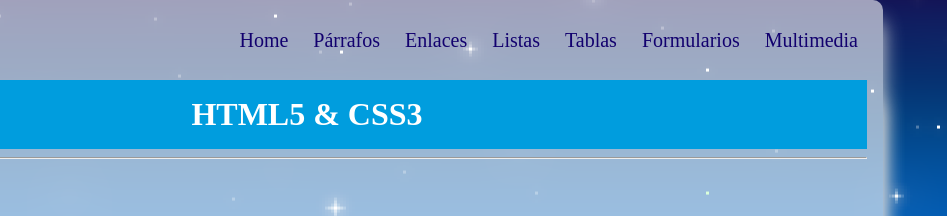
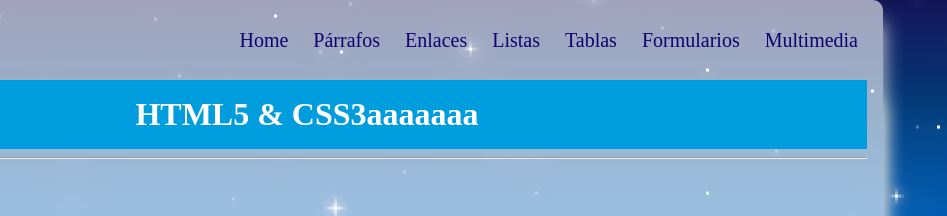
Before and after one commit to Misteremess/web24, a plain HTML site: page index.html in a window 1280 px wide. Shown: the top 216 px of the page, 333-1280 px from the left. Drawn offline with Linux system fonts and the light colour scheme.

Commit message:
prueba 1

```diff
--- a/index.html
+++ b/index.html
@@ -61,7 +61,7 @@
         </header>
         <main class="shadow">
             <div class="px-3">
-                <h1 class="text-center bg-azul-o text-white py-3">HTML5 & CSS3</h1>
+                <h1 class="text-center bg-azul-o text-white py-3">HTML5 & CSS3aaaaaaa</h1>
             </div>
             <div class="px-3">
                 <hr>
```
Also changed, not shown: multimedia.html (+1 -1 lines).
